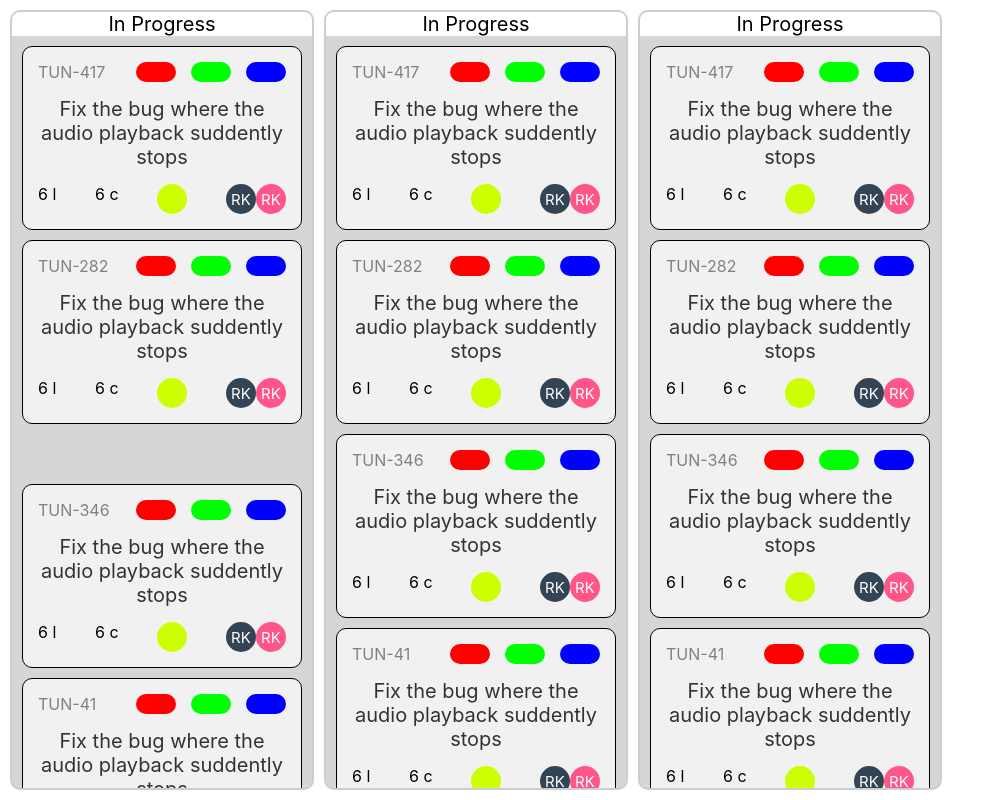
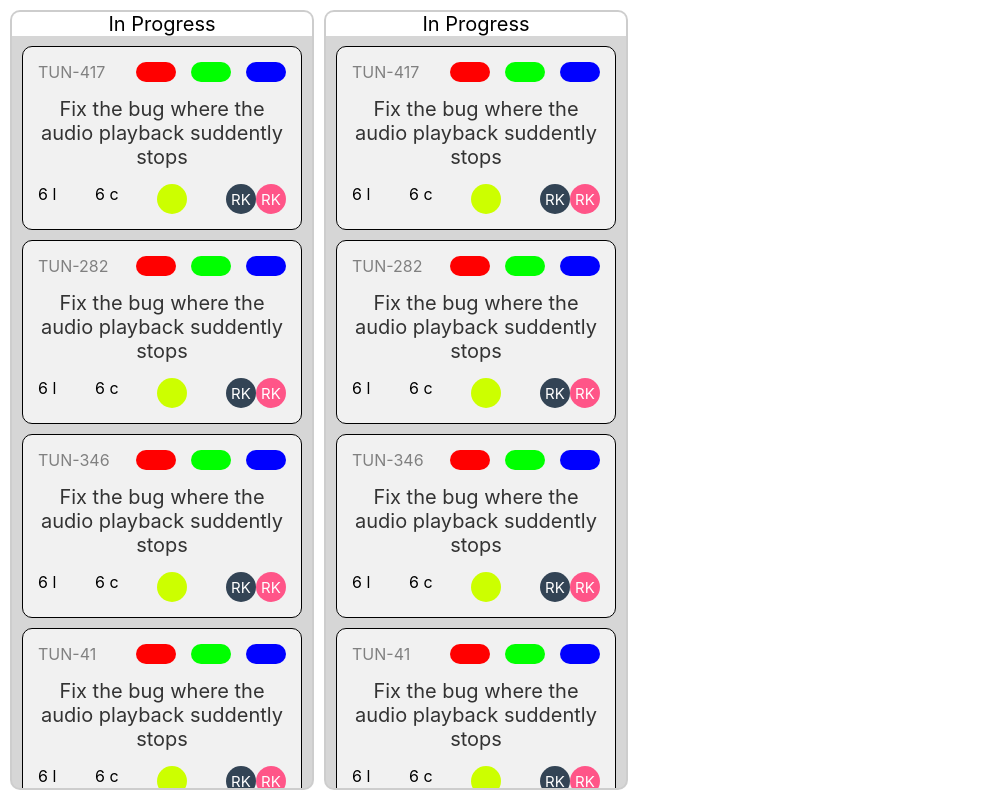
Before and after one commit to rickythedeveloper/proj-management-client, a React (Create React App) app: page / in a window 1280 px wide. Shown: the whole page, without its empty margins (0-995 px from the left). Built offline with nearby package versions, Linux system fonts and the light colour scheme.

Commit message:
#5: Implement drag start and drag over

```diff
--- a/src/App.tsx
+++ b/src/App.tsx
@@ -1,7 +1,7 @@
-import React, { CSSProperties, useState, useEffect } from 'react';
+import React, { CSSProperties, useState } from 'react';
 import './App.css';
 import Segment from './components/Segment';
-import Ticket, { TicketCardData } from './components/Ticket';
+import { TicketCardData } from './components/Ticket';
 
 const randomTicket = (): TicketCardData => ({
 	id: `TUN-${Math.round(Math.random() * 500)}`,
@@ -38,14 +38,7 @@ const styles: {[component: string]: CSSProperties} = {
 };
 
 function App(): JSX.Element {
-	const [theIndex, setTheIndex] = useState(5);
-
-	useEffect(() => {
-		setInterval(() => {
-			console.log('helo');
-			setTheIndex((prev) => prev + (Math.random() < 0.5 ? (-1) : 1));
-		}, 1000);
-	}, []);
+	const [draggedCard, setDraggedCard] = useState<TicketCardData>();
 
 	return (
 		<div className="App" style={styles.app}>
@@ -55,15 +48,29 @@ function App(): JSX.Element {
 			>
 				<Segment
 					style={styles.segment}
-					data={{ name: 'In Progress', tickets, spacingBeforeIndex: theIndex }}
+					data={{ name: 'In Progress', tickets }}
+					onCardDragStart={(e, ticketData) => {
+						setDraggedCard(ticketData);
+					}}
+					onDragOver={(e) => {
+						// TODO: Set other segments' spacing index to undefined
+					}}
+					onDrop={(e) => {
+						// TODO: for the current update index thing, just insert the card
+					}}
 				/>
 				<Segment
 					style={styles.segment}
 					data={{ name: 'In Progress', tickets }}
-				/>
-				<Segment
-					style={styles.segment}
-					data={{ name: 'In Progress', tickets }}
+					onCardDragStart={(e, ticketData) => {
+						setDraggedCard(ticketData);
+					}}
+					onDragOver={(e) => {
+						// TODO: Set other segments' spacing index to undefined
+					}}
+					onDrop={(e) => {
+						// TODO: for the current update index thing, just insert the card
+					}}
 				/>
 			</div>
 		</div>
--- a/src/components/Segment.tsx
+++ b/src/components/Segment.tsx
@@ -1,18 +1,22 @@
-import React, { CSSProperties } from 'react';
+import React, { CSSProperties, DragEvent } from 'react';
 import Ticket, { TicketCardData } from './Ticket';
 import './Segment.css';
 
 export interface SegmentData {
 	name: string;
 	tickets: TicketCardData[];
-	spacingBeforeIndex?: number;
 }
 
 interface Props {
 	data: SegmentData;
+	onCardDragStart: (e: DragEvent<HTMLDivElement>, ticketData: TicketCardData) => void;
+	onDragOver: (e: DragEvent<HTMLDivElement>) => void;
+	onDrop: (e: DragEvent<HTMLDivElement>) => void;
 	style?: CSSProperties;
 }
-interface State {}
+interface State {
+	spacingBeforeIndex?: number;
+}
 const DEFAULT_STATE: State = {};
 
 const BACKGROUND_COLOR = '#cccc';
@@ -59,22 +63,65 @@ export default class Segment extends React.Component<Props, State> {
 		this.state = DEFAULT_STATE;
 	}
 
+	onDragOver(e: DragEvent<HTMLDivElement>, ticketRefs: React.RefObject<HTMLDivElement>[]): void {
+		const { spacingBeforeIndex } = this.state;
+		const { clientY } = e;
+
+		let closestIndex: number | undefined;
+		let closestDistance = Infinity;
+		for (let i = 0; i < ticketRefs.length; i++) {
+			const ticketRef = ticketRefs[i];
+			if (ticketRef.current === null) continue;
+			const { y } = ticketRef.current?.getBoundingClientRect();
+			const distance = Math.abs(clientY - y);
+			if (distance < closestDistance) {
+				closestIndex = i;
+				closestDistance = distance;
+			}
+		}
+
+		if (closestIndex !== spacingBeforeIndex) this.setState({ spacingBeforeIndex: closestIndex });
+	}
+
 	render(): JSX.Element {
-		const { style: additionalStyle, data } = this.props;
+		const {
+			style: additionalStyle, data, onCardDragStart, onDragOver, onDrop,
+		} = this.props;
+		const { spacingBeforeIndex } = this.state;
 
-		const ticketElements = data.tickets.map((ticket, index) => (
+		const ticketRefs: React.RefObject<HTMLDivElement>[] = [];
+		const ticketElements = data.tickets.map((ticket, index) => {
+			const ticketRef = React.createRef<HTMLDivElement>();
+			ticketRefs.push(ticketRef);
+			return (
+				<div ref={ticketRef} key={ticket.id}>
 					<Ticket
 						key={ticket.id}
 						data={ticket}
+						onDragStart={(e) => {
+							onCardDragStart(e, ticket);
+						}}
 						style={{
-					marginTop: index === data.spacingBeforeIndex ? 50 : undefined,
+							marginTop: index === spacingBeforeIndex ? 50 : undefined,
 							transition: 'margin-top 0.3s',
 						}}
 					/>
-		));
+				</div>
+			);
+		});
 
 		return (
-			<div className="segment" style={{ ...styles.container, ...additionalStyle }}>
+			<div
+				className="segment"
+				style={{ ...styles.container, ...additionalStyle }}
+				onDragOver={(e) => {
+					this.onDragOver(e, ticketRefs);
+					onDragOver(e);
+				}}
+				onDrop={(e) => {
+					onDrop(e);
+				}}
+			>
 				<div className="segment-title" style={styles.title}>
 					{data.name}
 				</div>
--- a/src/components/Ticket.tsx
+++ b/src/components/Ticket.tsx
@@ -1,4 +1,4 @@
-import React, { CSSProperties } from 'react';
+import React, { CSSProperties, DragEvent, LegacyRef } from 'react';
 
 export interface TicketCardData {
 	id: string;
@@ -10,6 +10,7 @@ export interface TicketCardData {
 
 interface Props {
 	data: TicketCardData;
+	onDragStart: (e: DragEvent<HTMLDivElement>) => void;
 	style?: CSSProperties;
 }
 interface State {
@@ -111,7 +112,7 @@ export default class Ticket extends React.Component<Props, State> {
 	}
 
 	render(): JSX.Element {
-		const { style: additionalStyle, data } = this.props;
+		const { style: additionalStyle, data, onDragStart } = this.props;
 		const { showsCategoryNames } = this.state;
 		const urgencyColor = `rgb(${255 * 2 * data.urgency}, ${255 * 2 * (1 - data.urgency)}, 0)`;
 
@@ -119,6 +120,8 @@ export default class Ticket extends React.Component<Props, State> {
 			<div
 				className="ticket"
 				style={{ ...styles.container, ...additionalStyle }}
+				draggable
+				onDragStart={onDragStart}
 			>
 				<div className="ticket-content" style={styles.content}>
 					<div className="ticket-top-section" style={styles.topSection}>
```
Also changed, not shown: .eslintrc.json. Lines whose indentation alone changed are shown as unchanged.
